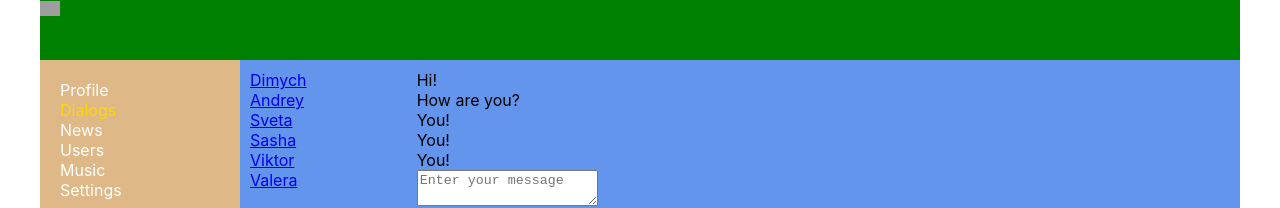
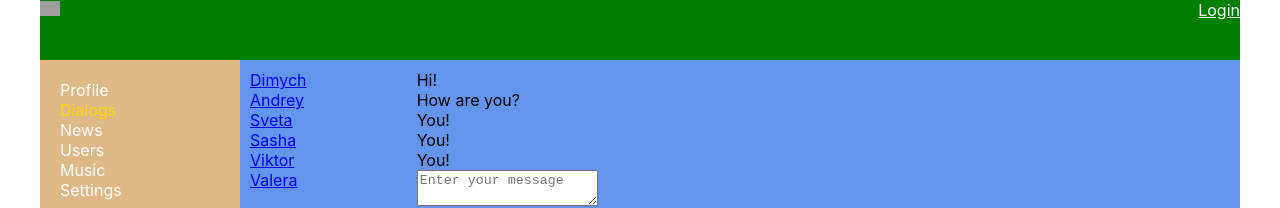
Before and after one commit to maksim-honchar/samurai, a React (Create React App) app: page /dialogs in a window 1280 px wide. Shown: the top 208 px of the page. Built offline with nearby package versions, Linux system fonts and the light colour scheme; no server answers; grey boxes are pictures that could not be loaded.

Commit message:
end of lesson 61

```diff
--- a/src/App.js
+++ b/src/App.js
@@ -2,7 +2,7 @@
 import { Route } from "react-router-dom";
 import './App.css';
 import DialogsContainer from './components/Dialogs/DialogsContainer';
-import Header from './components/Header/Header';
+import HeaderContainer from './components/Header/HeaderContainer';
 import Navbar from './components/Navbar/Navbar';
 import ProfileContainer from './components/Profile/ProfileContainer';
 import UsersContainer from './components/Users/UsersContainer'
@@ -11,7 +11,7 @@
 
 	return (
 		<div className='app-wrapper'>
-			<Header />
+			<HeaderContainer />
 			<Navbar />
 			<div className='app-wrapper-content'>
 				<Route path='/dialogs'
--- a/src/components/Header/Header.jsx
+++ b/src/components/Header/Header.jsx
@@ -1,10 +1,15 @@
 import React from 'react';
+import { NavLink } from 'react-router-dom';
 import s from './Header.module.css';
 
-const Header = () => {
+const Header = props => {
 	return (
 		<header className={s.header}>
 			<img src="https://cdn.logo.com/hotlink-ok/logo-social.png" alt="logo" />
+
+			<div className={s.loginBlock}>
+				{props.isAuth ? props.login : <NavLink to={'/login'}>Login</NavLink>}
+			</div>
 		</header>
 	)
 }
--- a/src/components/Header/Header.module.css
+++ b/src/components/Header/Header.module.css
@@ -6,3 +6,11 @@
 .header img {
   width: 20px;
 }
+
+.loginBlock {
+	float: right;
+}
+
+.loginBlock > a {
+	color: white;
+}
--- /dev/null
+++ b/src/components/Header/HeaderContainer.jsx
@@ -0,0 +1,33 @@
+import React, { Component } from 'react';
+import axios from 'axios';
+import Header from './Header';
+import { connect } from 'react-redux';
+import { setAuthUserData } from '../../redux/auth-reducer'
+
+
+class HeaderContainer extends Component {
+	componentDidMount() {
+		axios.get(`https://social-network.samuraijs.com/api/1.0/auth/me`, {
+			withCredentials: true
+		})
+			.then(response => {
+				if (response.data.resultCode === 0) {
+					const { id, email, login } = response.data.data
+					this.props.setAuthUserData(id, email, login)
+				}
+			})
+	}
+
+	render() {
+		return (
+			<Header {...this.props} />
+		)
+	}
+}
+
+const mapStateToProps = state => ({
+	isAuth: state.auth.isAuth,
+	login: state.auth.login
+})
+
+export default connect(mapStateToProps, { setAuthUserData })(HeaderContainer)
--- /dev/null
+++ b/src/redux/auth-reducer.js
@@ -0,0 +1,29 @@
+const SET_USER_DATA = 'SET_USER_DATA'
+
+
+const initialState = {
+	userId: null,
+	email: null,
+	login: null,
+	isAuth: false
+}
+
+
+const authReducer = (state = initialState, action) => {
+	switch (action.type) {
+		case SET_USER_DATA:
+			return {
+				...state,
+				...action.data,
+				isAuth: true
+			}
+
+		default:
+			return state;
+	}
+}
+
+
+export const setAuthUserData = (userId, email, login) => ({ type: SET_USER_DATA, data: { userId, email, login } })
+
+export default authReducer
--- a/src/redux/redux-store.js
+++ b/src/redux/redux-store.js
@@ -3,12 +3,14 @@
 import dialogsReducer from './dialogs-reducer'
 import sidebarReducer from './sidebar-reducer'
 import usersReducer from './users-reducer'
+import authReducer from './auth-reducer'
 
 const reducers = combineReducers({
 	profilePage: profileReducer,
 	dialogsPage: dialogsReducer,
 	sidebar: sidebarReducer,
-	usersPage: usersReducer
+	usersPage: usersReducer,
+	auth: authReducer
 })
 
 const store = createStore(reducers)
```
